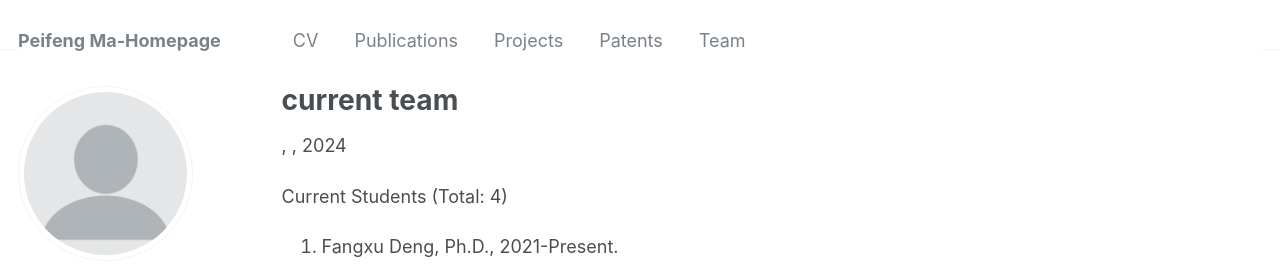
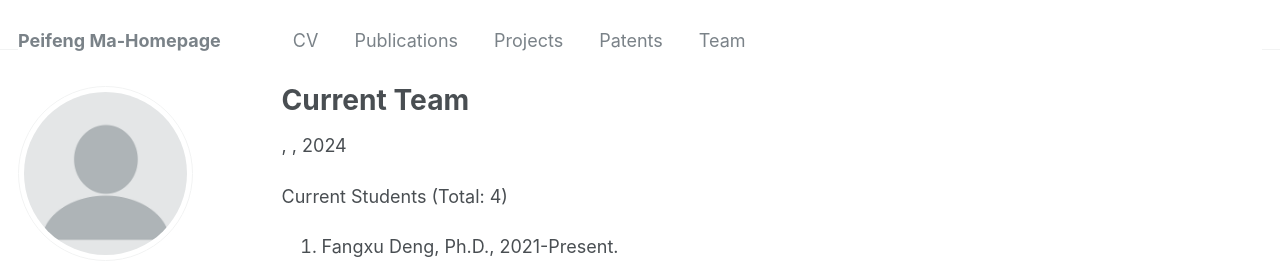
Before and after one commit to pfMA03/peifengMa, a Jekyll site: the page built from _teaching/2014-team-1.md, in a window 1280 px wide and 1068 px high. Shown: the top 272 px of the window. Built offline with Jekyll 4.4.1, drawn with Linux system fonts in a browser that asks for light colours; some web fonts are replaced.

```diff
--- a/_teaching/2014-team-1.md
+++ b/_teaching/2014-team-1.md
@@ -1,5 +1,5 @@
 ---
-title: "current team"
+title: "Current Team"
 collection: teaching
 permalink: /teaching/2014-team-1
 ---
```
